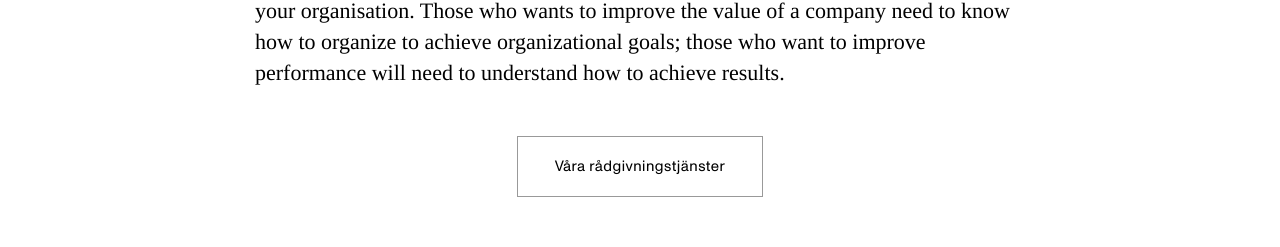
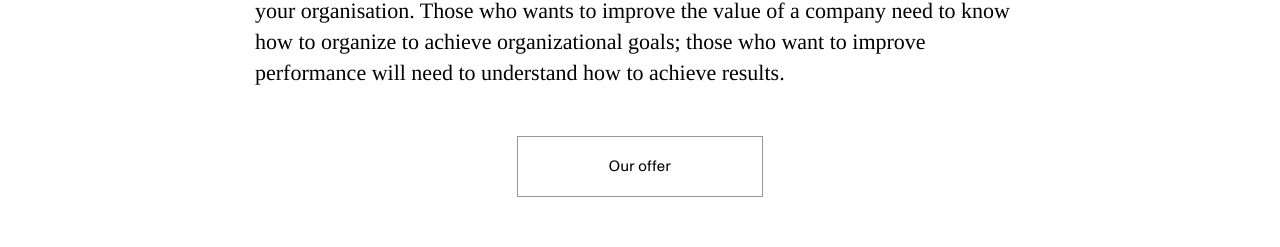
Before and after one commit to deniz19283/blackspace, a Next.js app: page / in a window 1280 px wide. Shown: the part 2128-2375 px from the top of the page. Built offline with nearby package versions, Linux system fonts and the light colour scheme.

Commit message:
Update Expertise.tsx

```diff
--- a/components/homepage/Expertise.tsx
+++ b/components/homepage/Expertise.tsx
@@ -20,10 +20,10 @@ export default function Expertise() {
               <Link
                 href='/'
                 target='_self'
-                title='Våra rådgivningstjänster'
+                title='Our offer'
                 className='button'
               >
-                Våra rådgivningstjänster{' '}
+                Our offer{' '}
               </Link>
             </footer>
           </div>
```
